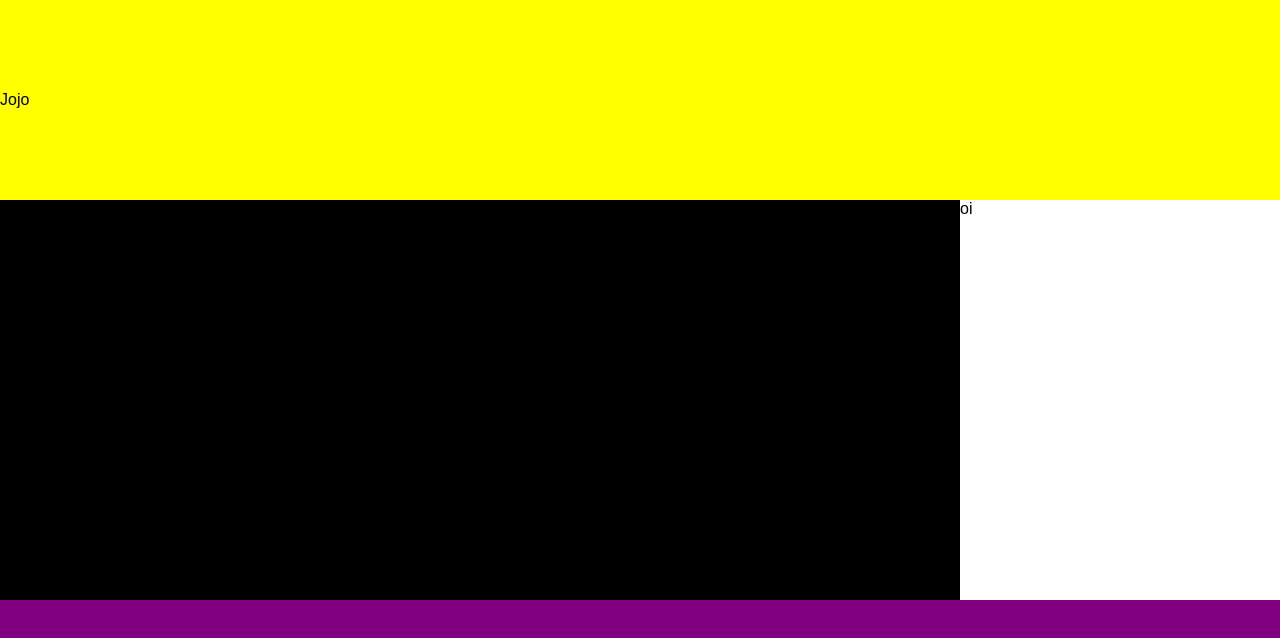
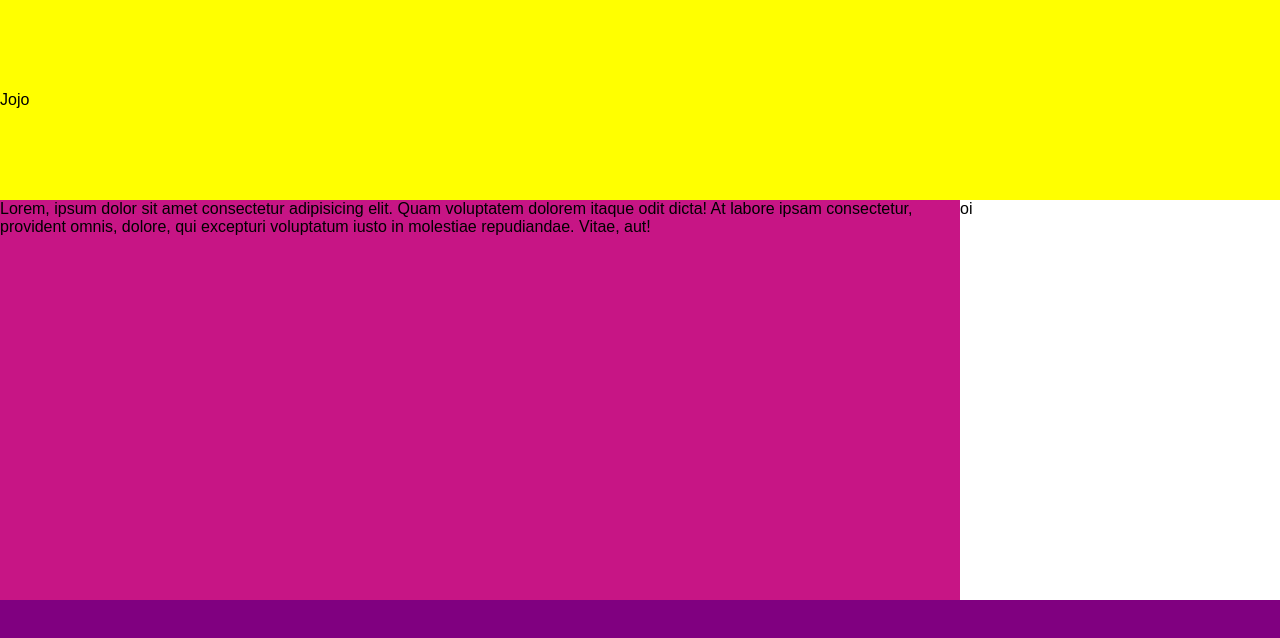
Before and after one commit to Athos067/SiteTop, a plain HTML site: page index.html in a window 1280 px wide. Drawn offline with Linux system fonts and the light colour scheme.

Commit message:
Avanços no design do projeto

```diff
--- a/index.html
+++ b/index.html
@@ -10,7 +10,7 @@
 <body>
     <div class= "grid">
         <header>Jojo</header>
-        <main></main>
+        <main>Lorem, ipsum dolor sit amet consectetur adipisicing elit. Quam voluptatem dolorem itaque odit dicta! At labore ipsam consectetur, provident omnis, dolore, qui excepturi voluptatum iusto in molestiae repudiandae. Vitae, aut!</main>
         <aside clas= "sidebar">oi</aside>
         <footer></footer>
     </div>
--- a/styles.css
+++ b/styles.css
@@ -22,7 +22,7 @@ header{
 }
 
 main{
-    background-color:black;
+    background-color: mediumvioletred;
     grid-area: main;
 }
 
```
